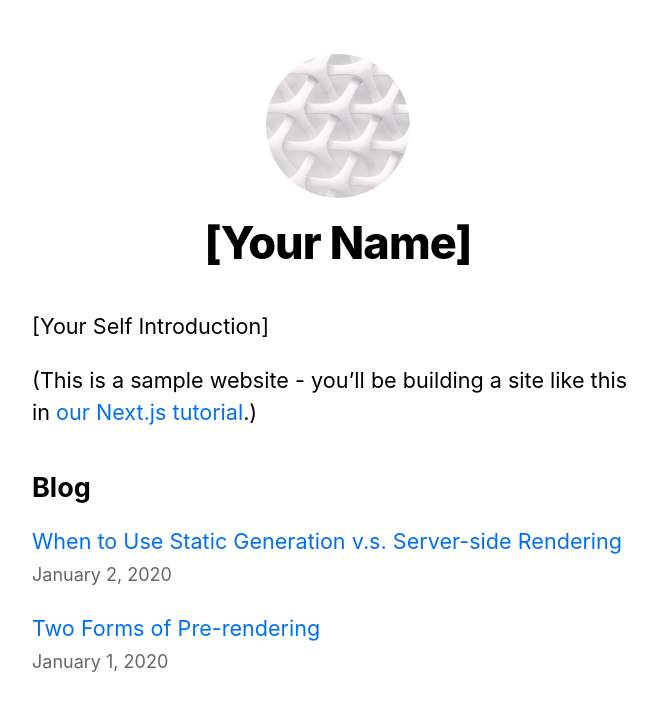
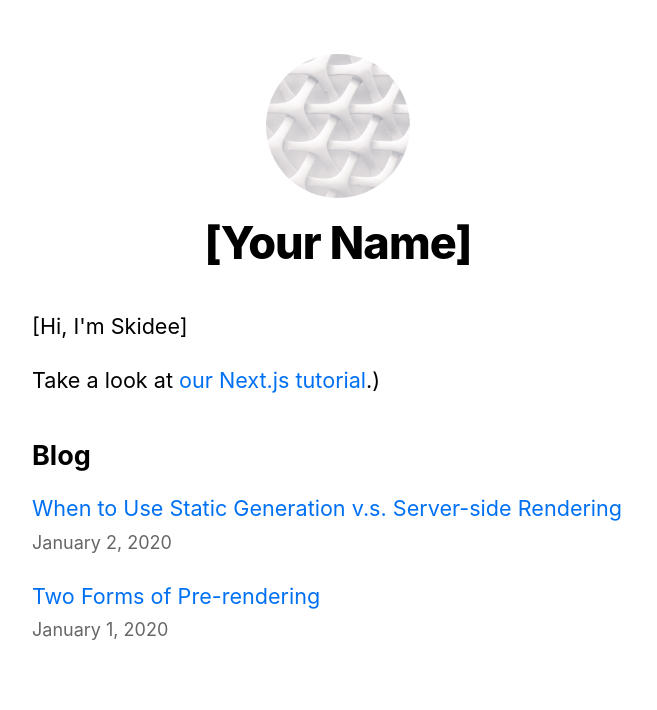
Before and after one commit to HeySkidee/skidee.me, a Next.js app: page / in a window 1280 px wide. Shown: the top 710 px of the page, without its empty margins (302-959 px from the left). Built offline with nearby package versions, Linux system fonts and the light colour scheme.

Commit message:
change text

```diff
--- a/pages/index.js
+++ b/pages/index.js
@@ -12,9 +12,9 @@
         <title>{siteTitle}</title>
       </Head>
       <section className={utilStyles.headingMd}>
-        <p>[Your Self Introduction]</p>
+        <p>[Hi, I'm Skidee]</p>
         <p>
-          (This is a sample website - you’ll be building a site like this in{' '}
+          Take a look at{' '}
           <a href="https://nextjs.org/learn">our Next.js tutorial</a>.)
         </p>
       </section>
```
